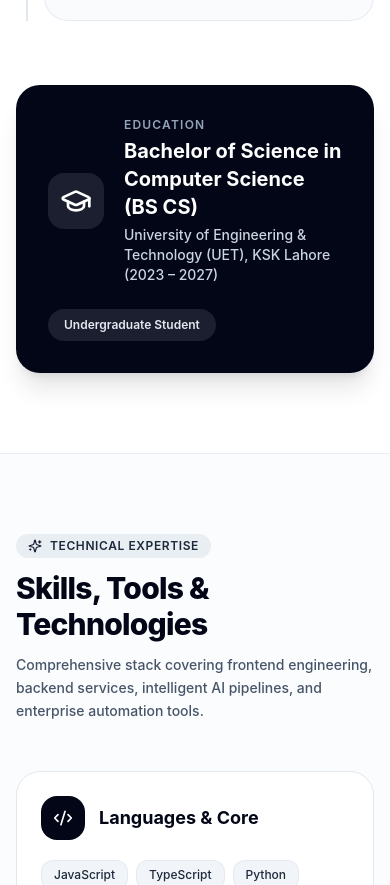
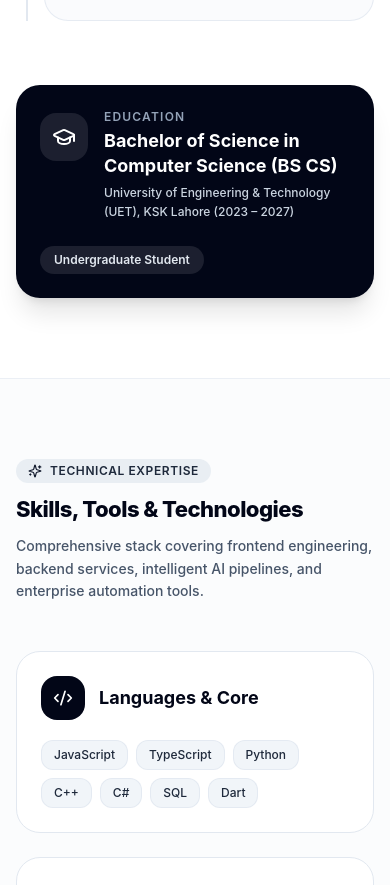
Before and after one commit to Adeel-Ul-Rehman/Portfolio-me, a Next.js app: page / in a window 390 px wide. Shown: the part 10457-11342 px from the top of the page. Built offline with nearby package versions, Linux system fonts and the light colour scheme.

Commit message:
fix(mobile): adjust BSCS degree to 2 lines and skills title to 1 line

```diff
--- a/components/ExperienceSection.jsx
+++ b/components/ExperienceSection.jsx
@@ -120,25 +120,26 @@ export default function ExperienceSection() {
           initial={{ opacity: 0, y: 20 }}
           whileInView={{ opacity: 1, y: 0 }}
           viewport={{ once: true }}
-          className="mt-16 bg-slate-950 text-white rounded-3xl p-8 sm:p-10 flex flex-col md:flex-row items-start md:items-center justify-between gap-6 shadow-xl"
+          className="mt-16 bg-slate-950 text-white rounded-3xl p-6 sm:p-10 flex flex-col md:flex-row items-start md:items-center justify-between gap-6 shadow-xl"
         >
-          <div className="flex items-center gap-5">
-            <div className="w-14 h-14 rounded-2xl bg-white/10 flex items-center justify-center text-white shrink-0">
-              <GraduationCap className="w-8 h-8" />
+          <div className="flex items-start sm:items-center gap-4 sm:gap-5">
+            <div className="w-12 h-12 sm:w-14 sm:h-14 rounded-2xl bg-white/10 flex items-center justify-center text-white shrink-0 mt-1 sm:mt-0">
+              <GraduationCap className="w-6 h-6 sm:w-8 sm:h-8" />
             </div>
             <div>
               <span className="text-xs font-semibold uppercase tracking-widest text-slate-400 block mb-1">
                 Education
               </span>
-              <h3 className="text-xl sm:text-2xl font-bold">
-                Bachelor of Science in Computer Science (BS CS)
+              <h3 className="text-lg sm:text-2xl font-bold leading-snug">
+                <span className="block sm:inline">Bachelor of Science in</span>{' '}
+                <span className="block sm:inline">Computer Science (BS CS)</span>
               </h3>
-              <p className="text-slate-300 text-sm font-medium mt-1">
+              <p className="text-slate-300 text-xs sm:text-sm font-medium mt-1 leading-relaxed">
                 University of Engineering & Technology (UET), KSK Lahore (2023 – 2027)
               </p>
             </div>
           </div>
-          <div className="px-4 py-2 rounded-full bg-white/10 text-xs font-semibold text-slate-200 whitespace-nowrap">
+          <div className="px-3.5 py-1.5 sm:px-4 sm:py-2 rounded-full bg-white/10 text-xs font-semibold text-slate-200 whitespace-nowrap self-start md:self-auto">
             Undergraduate Student
           </div>
         </motion.div>
--- a/components/SkillsSection.jsx
+++ b/components/SkillsSection.jsx
@@ -36,7 +36,7 @@ export default function SkillsSection() {
           <div className="inline-flex items-center gap-2 px-3 py-1 rounded-full bg-slate-200/70 text-slate-800 text-xs font-semibold uppercase tracking-wider mb-3">
             <Sparkles className="w-3.5 h-3.5 text-slate-900" /> Technical Expertise
           </div>
-          <h2 className="text-3xl sm:text-4xl lg:text-5xl font-extrabold text-slate-950 tracking-tight">
+          <h2 className="text-xl min-[360px]:text-[1.38rem] sm:text-4xl lg:text-5xl font-extrabold text-slate-950 tracking-tight whitespace-nowrap">
             Skills, Tools & Technologies
           </h2>
           <p className="text-slate-600 font-medium text-sm sm:text-base mt-3 leading-relaxed">
```
